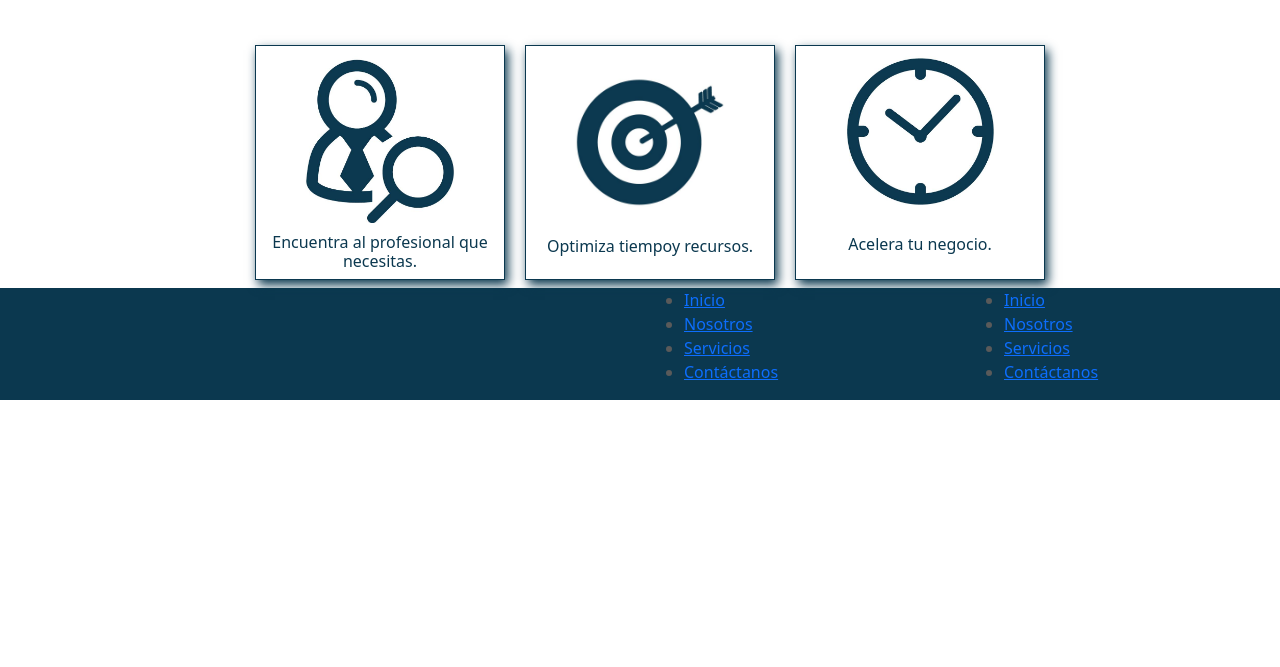
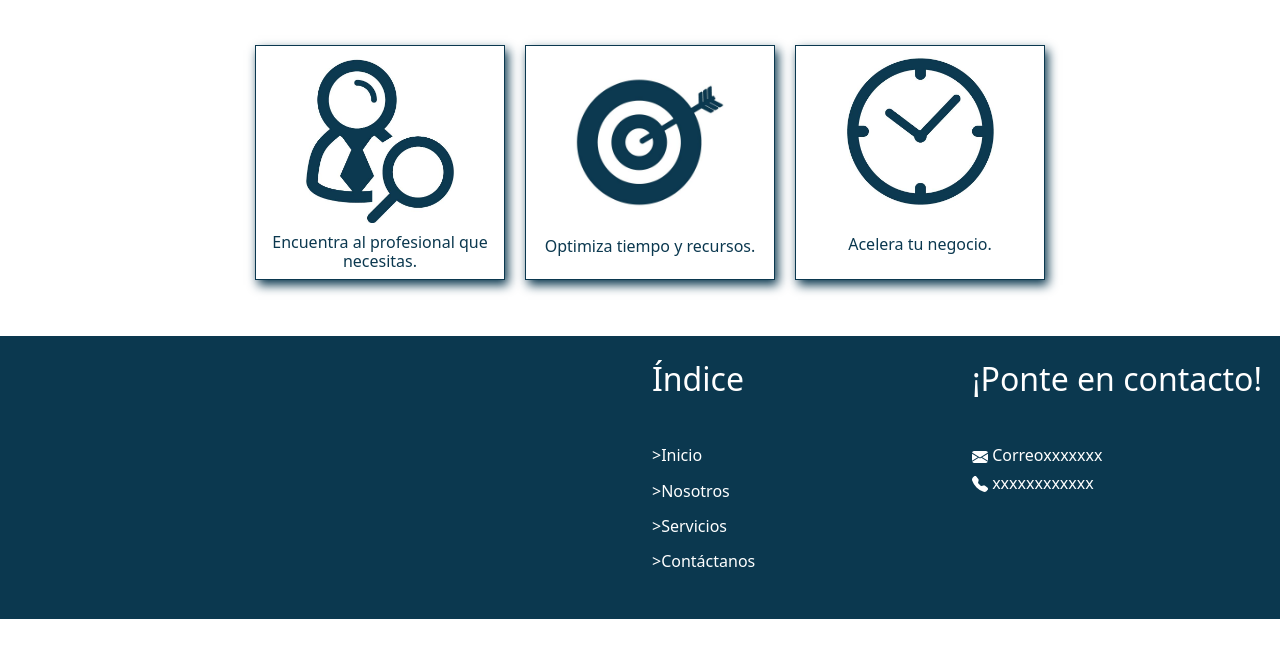
Before and after one commit to MJVProjects/MfpRRHH, a PHP site: page /index.php in a window 1280 px wide. Shown: the part 1023-1690 px from the top of the page. Before the commit the page ends 1423 px from the top, so only its background shows below. Run offline with PHP 8.4, Linux system fonts and the light colour scheme; some libraries are stand-ins or nearby versions.

Commit message:
footerv1.0

```diff
--- a/contactenos.php
+++ b/contactenos.php
@@ -23,7 +23,7 @@
     include_once 'views/header.html';
     include_once 'views/contactanos.html';
     include_once 'views/footer.html';
-    include_once 'views/whatsapp.html'
+    include_once 'views/whatsapp.html';
     ?>
   </body>
   <script src="libs/bootstrap/js/bootstrap.min.js"></script>
--- a/index.php
+++ b/index.php
@@ -29,18 +29,13 @@
 
       // <!-- FOOTER -->
 
+    include_once 'views/whatsapp.html';
+
     include_once 'views/footer.html';
 
-    include_once 'views/whatsapp.html';
-
-       ?>
-
-
-
-      </main>
+    ?>
+    </main>
     <script src="libs/bootstrap/js/bootstrap.min.js"></script>
-
     <script src="js/header.js"></script>
-
   </body>
 </html>
--- a/servicios.php
+++ b/servicios.php
@@ -23,7 +23,7 @@
         include_once 'views/header.html';
         include_once 'views/servicios.html';
         include_once 'views/footer.html';
-        include_once 'views/whatsapp.html'
+        include_once 'views/whatsapp.html';
         ?>
   </body>
   <script src="libs/bootstrap/js/bootstrap.min.js"></script>
--- a/views/footer.html
+++ b/views/footer.html
@@ -3,24 +3,30 @@
     <p>&copy; 2017–2022 Company, Inc. &middot; <a href="#">Privacy</a> &middot; <a href="#">Terms</a></p>
 </footer> -->
 
-<footer class="container-fluid">
-  <div class="row"  style="background-color:#0B384F ;">
+<footer class="text-white" style="background-color:#0B384F;">
+  <div class="container-fluid mt-5">
+    <div class="row">
       <div class="col-3 ms-auto">
-      <ul>
-        <li><a href="#">Inicio</a></li>
-        <li><a href="#">Nosotros</a></li>
-        <li><a href="#">Servicios</a></li>
-        <li><a href="#">Contáctanos</a></li>
+        <ul class="list-unstyled mb-0">
+          <li class="mb-5 mt-4"><h2>Índice</h2></li>
+          <li class="mb-3"><a class="list-group-item h6" href="../index.php"> >Inicio</a></li>
+          <li class="mb-3"><a class="list-group-item h6" href="#"> >Nosotros</a></li>
+          <li class="mb-3"><a class="list-group-item h6" href="../servicios.php"> >Servicios</a></li>
+          <li class="mb-5"><a class="list-group-item h6" href="../contactenos.php"> >Contáctanos</a></li>
         </ul>
       </div>
       <div class="col-3">
-      <ul>
-        <li><a href="#">Inicio</a></li>
-        <li><a href="#">Nosotros</a></li>
-        <li><a href="#">Servicios</a></li>
-        <li><a href="#">Contáctanos</a></li>
+        <ul class="list-unstyled mb-0">
+          <li class="mb-5 mt-4"><h2>¡Ponte en contacto!</h2></li>
+          <li><a class="list-group-item h6" href="#"><svg xmlns="http://www.w3.org/2000/svg" width="16" height="16" fill="currentColor" class="bi bi-envelope-fill" viewBox="0 0 16 16">
+            <path d="M.05 3.555A2 2 0 0 1 2 2h12a2 2 0 0 1 1.95 1.555L8 8.414.05 3.555ZM0 4.697v7.104l5.803-3.558L0 4.697ZM6.761 8.83l-6.57 4.027A2 2 0 0 0 2 14h12a2 2 0 0 0 1.808-1.144l-6.57-4.027L8 9.586l-1.239-.757Zm3.436-.586L16 11.801V4.697l-5.803 3.546Z"/>
+          </svg>  Correoxxxxxxx</a></li>
+          <li><a class="list-group-item h6" href="#"><svg xmlns="http://www.w3.org/2000/svg" width="16" height="16" fill="currentColor" class="bi bi-telephone-fill" viewBox="0 0 16 16">
+            <path fill-rule="evenodd" d="M1.885.511a1.745 1.745 0 0 1 2.61.163L6.29 2.98c.329.423.445.974.315 1.494l-.547 2.19a.678.678 0 0 0 .178.643l2.457 2.457a.678.678 0 0 0 .644.178l2.189-.547a1.745 1.745 0 0 1 1.494.315l2.306 1.794c.829.645.905 1.87.163 2.611l-1.034 1.034c-.74.74-1.846 1.065-2.877.702a18.634 18.634 0 0 1-7.01-4.42 18.634 18.634 0 0 1-4.42-7.009c-.362-1.03-.037-2.137.703-2.877L1.885.511z"/>
+          </svg>  xxxxxxxxxxxx</a></li>
         </ul>
       </div>
 
     </div>
+  </div>
 </footer>
--- a/views/nosotros.html
+++ b/views/nosotros.html
@@ -34,7 +34,7 @@
                         <img src="./img/icono2.jpg" class="img-fluid"  alt="">
                     </div>
                     <div class="unico">
-                        <h6>Optimiza tiempoy recursos.</h6>
+                        <h6>Optimiza tiempo y recursos.</h6>
                     </div>
                 </div>
 
```
Also changed, not shown: views/contactanos.html (+3 -7 lines). Lines whose indentation alone changed are shown as unchanged.
